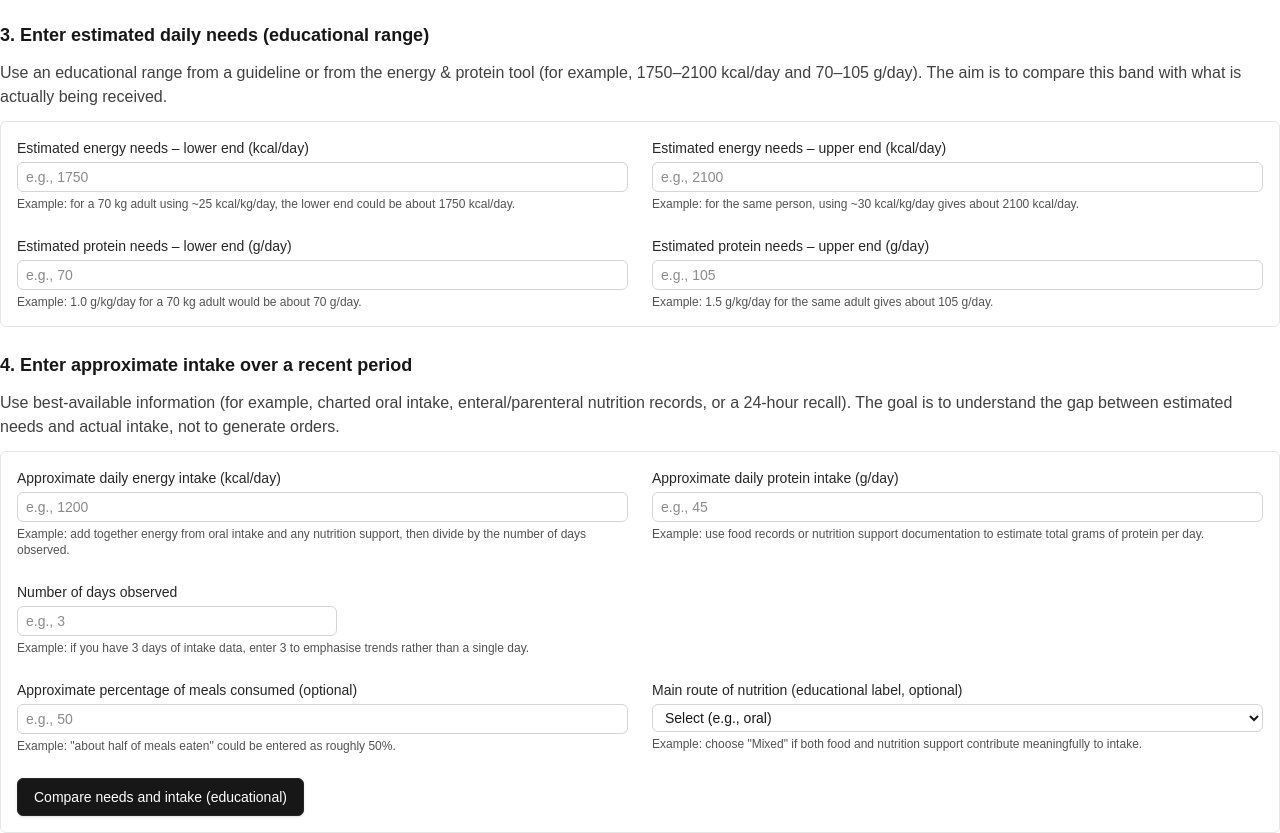
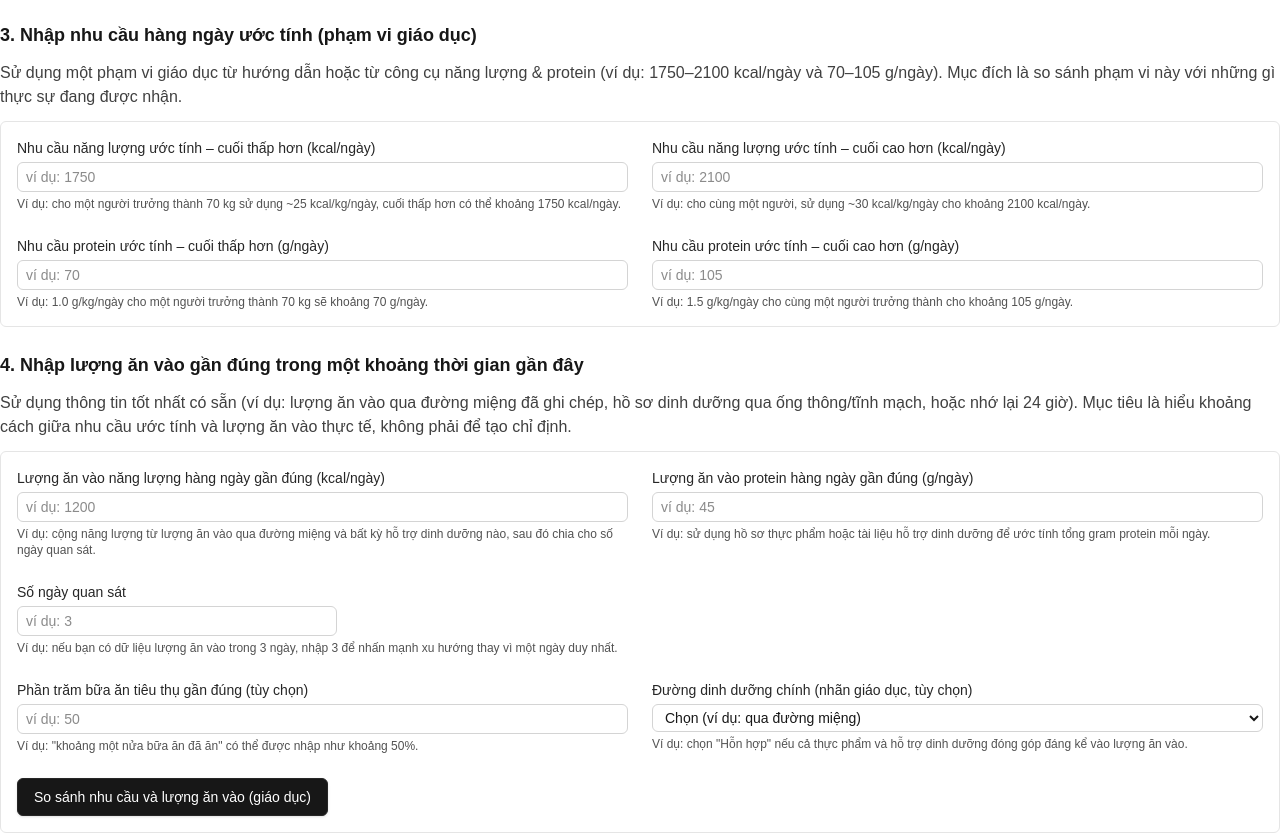
Before and after one commit to drvietcanh/nutrition, a Next.js app in the folder clinical-nutrition/: page /tools/intake-assessment in a window 1280 px wide. Shown: the part 580-1413 px from the top of the page. Built offline with nearby package versions, Linux system fonts and the light colour scheme.

Commit message:
Viá»‡t hÃ³a intake-assessment InteractiveSection (UI text)

```diff
--- a/clinical-nutrition/app/tools/intake-assessment/InteractiveSection.tsx
+++ b/clinical-nutrition/app/tools/intake-assessment/InteractiveSection.tsx
@@ -92,7 +92,7 @@ export function InteractiveSection() {
 
   return (
     <section
-      aria-label="Intake versus estimated needs teaching tool"
+      aria-label="Công cụ giảng dạy lượng ăn vào so với nhu cầu ước tính"
       className="space-y-6"
     >
       <NeedsForm state={needsForm} onChange={setNeedsForm} />
@@ -117,95 +117,95 @@ function NeedsForm({ state, onChange }: NeedsFormProps) {
   return (
     <section aria-labelledby="needs-heading" className="space-y-3">
       <h2 id="needs-heading" className="text-base font-semibold sm:text-lg">
-        3. Enter estimated daily needs (educational range)
+        3. Nhập nhu cầu hàng ngày ước tính (phạm vi giáo dục)
       </h2>
       <p className="text-sm text-neutral-700 sm:text-base">
-        Use an educational range from a guideline or from the energy &amp;
-        protein tool (for example, 1750–2100 kcal/day and 70–105 g/day). The
-        aim is to compare this band with what is actually being received.
+        Sử dụng một phạm vi giáo dục từ hướng dẫn hoặc từ công cụ năng lượng &amp;
+        protein (ví dụ: 1750–2100 kcal/ngày và 70–105 g/ngày).
+        Mục đích là so sánh phạm vi này với những gì thực sự đang được nhận.
       </p>
       <form className="grid gap-4 rounded-md border border-neutral-200 bg-white p-4 sm:grid-cols-2 sm:gap-6">
         <div className="space-y-1">
           <label
             className="block text-xs font-medium text-neutral-800 sm:text-sm"
-            title="Why it matters: the lower end of the range often reflects a cautious starting point."
+            title="Tại sao quan trọng: cuối thấp hơn của phạm vi thường phản ánh điểm khởi đầu thận trọng."
           >
-            Estimated energy needs – lower end (kcal/day)
+            Nhu cầu năng lượng ước tính – cuối thấp hơn (kcal/ngày)
           </label>
           <input
             type="number"
             inputMode="numeric"
             min={0}
             className="w-full rounded-md border border-neutral-300 px-2 py-1 text-sm"
-            placeholder="e.g., 1750"
+            placeholder="ví dụ: 1750"
             value={state.energyLower}
             onChange={(e) => update("energyLower", e.target.value)}
           />
           <p className="text-xs text-neutral-600">
-            Example: for a 70&nbsp;kg adult using ~25 kcal/kg/day, the lower end
-            could be about 1750 kcal/day.
+            Ví dụ: cho một người trưởng thành 70&nbsp;kg sử dụng ~25 kcal/kg/ngày, cuối thấp hơn
+            có thể khoảng 1750 kcal/ngày.
           </p>
         </div>
         <div className="space-y-1">
           <label
             className="block text-xs font-medium text-neutral-800 sm:text-sm"
-            title="Why it matters: the upper end marks a more generous band that may be appropriate as tolerance and clinical course become clearer."
+            title="Tại sao quan trọng: cuối cao hơn đánh dấu một phạm vi rộng rãi hơn có thể phù hợp khi khả năng chịu đựng và diễn biến lâm sàng trở nên rõ ràng hơn."
           >
-            Estimated energy needs – upper end (kcal/day)
+            Nhu cầu năng lượng ước tính – cuối cao hơn (kcal/ngày)
           </label>
           <input
             type="number"
             inputMode="numeric"
             min={0}
             className="w-full rounded-md border border-neutral-300 px-2 py-1 text-sm"
-            placeholder="e.g., 2100"
+            placeholder="ví dụ: 2100"
             value={state.energyUpper}
             onChange={(e) => update("energyUpper", e.target.value)}
           />
           <p className="text-xs text-neutral-600">
-            Example: for the same person, using ~30 kcal/kg/day gives about 2100
-            kcal/day.
+            Ví dụ: cho cùng một người, sử dụng ~30 kcal/kg/ngày cho khoảng 2100
+            kcal/ngày.
           </p>
         </div>
 
         <div className="space-y-1">
           <label
             className="block text-xs font-medium text-neutral-800 sm:text-sm"
-            title="Why it matters: protein ranges often widen in illness to allow for higher needs and local variation."
+            title="Tại sao quan trọng: phạm vi protein thường mở rộng trong bệnh tật để cho phép nhu cầu cao hơn và biến đổi địa phương."
           >
-            Estimated protein needs – lower end (g/day)
+            Nhu cầu protein ước tính – cuối thấp hơn (g/ngày)
           </label>
           <input
             type="number"
             inputMode="numeric"
             min={0}
             className="w-full rounded-md border border-neutral-300 px-2 py-1 text-sm"
-            placeholder="e.g., 70"
+            placeholder="ví dụ: 70"
             value={state.proteinLower}
             onChange={(e) => update("proteinLower", e.target.value)}
           />
           <p className="text-xs text-neutral-600">
-            Example: 1.0 g/kg/day for a 70&nbsp;kg adult would be about 70 g/day.
+            Ví dụ: 1.0 g/kg/ngày cho một người trưởng thành 70&nbsp;kg sẽ khoảng 70 g/ngày.
           </p>
         </div>
         <div className="space-y-1">
           <label
             className="block text-xs font-medium text-neutral-800 sm:text-sm"
-            title="Why it matters: the upper end reflects more generous protein provision in some guidelines, especially during catabolic illness."
+            title="Tại sao quan trọng: cuối cao hơn phản ánh cung cấp protein rộng rãi hơn trong một số hướng dẫn, đặc biệt trong bệnh dị hóa."
           >
-            Estimated protein needs – upper end (g/day)
+            Nhu cầu protein ước tính – cuối cao hơn (g/ngày)
           </label>
           <input
             type="number"
             inputMode="numeric"
             min={0}
             className="w-full rounded-md border border-neutral-300 px-2 py-1 text-sm"
-            placeholder="e.g., 105"
+            placeholder="ví dụ: 105"
             value={state.proteinUpper}
             onChange={(e) => update("proteinUpper", e.target.value)}
           />
           <p className="text-xs text-neutral-600">
-            Example: 1.5 g/kg/day for the same adult gives about 105 g/day.
+            Ví dụ: 1.5 g/kg/ngày cho cùng một người trưởng thành cho khoảng 105 g/ngày.
           </p>
         </div>
       </form>
@@ -229,13 +229,13 @@ function IntakeForm({ state, onChange, onCompare }: IntakeFormProps) {
   return (
     <section aria-labelledby="intake-heading" className="space-y-3">
       <h2 id="intake-heading" className="text-base font-semibold sm:text-lg">
-        4. Enter approximate intake over a recent period
+        4. Nhập lượng ăn vào gần đúng trong một khoảng thời gian gần đây
       </h2>
       <p className="text-sm text-neutral-700 sm:text-base">
-        Use best-available information (for example, charted oral intake,
-        enteral/parenteral nutrition records, or a 24-hour recall). The goal is
-        to understand the gap between estimated needs and actual intake, not to
-        generate orders.
+        Sử dụng thông tin tốt nhất có sẵn (ví dụ: lượng ăn vào qua đường miệng đã ghi chép,
+        hồ sơ dinh dưỡng qua ống thông/tĩnh mạch, hoặc nhớ lại 24 giờ). Mục tiêu là
+        hiểu khoảng cách giữa nhu cầu ước tính và lượng ăn vào thực tế, không phải để
+        tạo chỉ định.
       </p>
 
       <form
@@ -248,66 +248,66 @@ function IntakeForm({ state, onChange, onCompare }: IntakeFormProps) {
         <div className="space-y-1">
           <label
             className="block text-xs font-medium text-neutral-800 sm:text-sm"
-            title="Why it matters: comparing daily energy intake with an estimated needs band highlights under- or over-provision."
+            title="Tại sao quan trọng: so sánh lượng ăn vào năng lượng hàng ngày với phạm vi nhu cầu ước tính làm nổi bật việc cung cấp dưới hoặc quá mức."
           >
-            Approximate daily energy intake (kcal/day)
+            Lượng ăn vào năng lượng hàng ngày gần đúng (kcal/ngày)
           </label>
           <input
             type="number"
             inputMode="numeric"
             min={0}
             className="w-full rounded-md border border-neutral-300 px-2 py-1 text-sm"
-            placeholder="e.g., 1200"
+            placeholder="ví dụ: 1200"
             value={state.energyIntake}
             onChange={(e) => update("energyIntake", e.target.value)}
           />
           <p className="text-xs text-neutral-600">
-            Example: add together energy from oral intake and any nutrition
-            support, then divide by the number of days observed.
+            Ví dụ: cộng năng lượng từ lượng ăn vào qua đường miệng và bất kỳ hỗ trợ dinh dưỡng nào,
+            sau đó chia cho số ngày quan sát.
           </p>
         </div>
 
         <div className="space-y-1">
           <label
             className="block text-xs font-medium text-neutral-800 sm:text-sm"
-            title="Why it matters: protein intake is often lower than energy intake as a percentage of estimated needs, especially with small meals."
+            title="Tại sao quan trọng: lượng ăn vào protein thường thấp hơn lượng ăn vào năng lượng như một phần trăm của nhu cầu ước tính, đặc biệt với bữa ăn nhỏ."
           >
-            Approximate daily protein intake (g/day)
+            Lượng ăn vào protein hàng ngày gần đúng (g/ngày)
           </label>
           <input
             type="number"
             inputMode="numeric"
             min={0}
             className="w-full rounded-md border border-neutral-300 px-2 py-1 text-sm"
-            placeholder="e.g., 45"
+            placeholder="ví dụ: 45"
             value={state.proteinIntake}
             onChange={(e) => update("proteinIntake", e.target.value)}
           />
           <p className="text-xs text-neutral-600">
-            Example: use food records or nutrition support documentation to
-            estimate total grams of protein per day.
+            Ví dụ: sử dụng hồ sơ thực phẩm hoặc tài liệu hỗ trợ dinh dưỡng để
+            ước tính tổng gram protein mỗi ngày.
           </p>
         </div>
 
         <div className="space-y-1 sm:col-span-2">
           <label
             className="block text-xs font-medium text-neutral-800 sm:text-sm"
-            title="Why it matters: intake on a single day can be misleading; clinicians usually look at patterns over several days."
+            title="Tại sao quan trọng: lượng ăn vào trong một ngày duy nhất có thể gây hiểu lầm; các bác sĩ lâm sàng thường xem xét các mẫu trong vài ngày."
           >
-            Number of days observed
+            Số ngày quan sát
           </label>
           <input
             type="number"
             inputMode="numeric"
             min={1}
             className="w-full rounded-md border border-neutral-300 px-2 py-1 text-sm sm:max-w-xs"
-            placeholder="e.g., 3"
+            placeholder="ví dụ: 3"
             value={state.daysObserved}
             onChange={(e) => update("daysObserved", e.target.value)}
           />
           <p className="text-xs text-neutral-600">
-            Example: if you have 3 days of intake data, enter 3 to emphasise
-            trends rather than a single day.
+            Ví dụ: nếu bạn có dữ liệu lượng ăn vào trong 3 ngày, nhập 3 để nhấn mạnh
+            xu hướng thay vì một ngày duy nhất.
           </p>
         </div>
 
@@ -315,9 +315,9 @@ function IntakeForm({ state, onChange, onCompare }: IntakeFormProps) {
         <div className="space-y-1">
           <label
             className="block text-xs font-medium text-neutral-800 sm:text-sm"
-            title="Why it matters: many ward notes describe intake as a rough percentage of meals eaten, which can help explain why calculated intake looks low."
+            title="Tại sao quan trọng: nhiều ghi chép khoa mô tả lượng ăn vào như một phần trăm thô của bữa ăn đã ăn, điều này có thể giúp giải thích tại sao lượng ăn vào được tính toán trông thấp."
           >
-            Approximate percentage of meals consumed (optional)
+            Phần trăm bữa ăn tiêu thụ gần đúng (tùy chọn)
           </label>
           <input
             type="number"
@@ -325,13 +325,13 @@ function IntakeForm({ state, onChange, onCompare }: IntakeFormProps) {
             min={0}
             max={100}
             className="w-full rounded-md border border-neutral-300 px-2 py-1 text-sm"
-            placeholder="e.g., 50"
+            placeholder="ví dụ: 50"
             value={state.mealsPercent}
             onChange={(e) => update("mealsPercent", e.target.value)}
           />
           <p className="text-xs text-neutral-600">
-            Example: &quot;about half of meals eaten&quot; could be entered as
-            roughly 50%.
+            Ví dụ: &quot;khoảng một nửa bữa ăn đã ăn&quot; có thể được nhập như
+            khoảng 50%.
           </p>
         </div>
 
@@ -339,9 +339,9 @@ function IntakeForm({ state, onChange, onCompare }: IntakeFormProps) {
         <div className="space-y-1">
           <label
             className="block text-xs font-medium text-neutral-800 sm:text-sm"
-            title="Why it matters: intake patterns often differ when nutrition is mainly oral, mainly tube feeding, or a mixture, but this tool does not recommend routes."
+            title="Tại sao quan trọng: mẫu lượng ăn vào thường khác nhau khi dinh dưỡng chủ yếu qua đường miệng, chủ yếu nuôi ăn qua ống, hoặc hỗn hợp, nhưng công cụ này không khuyến nghị đường dùng."
           >
-            Main route of nutrition (educational label, optional)
+            Đường dinh dưỡng chính (nhãn giáo dục, tùy chọn)
           </label>
           <select
             className="w-full rounded-md border border-neutral-300 px-2 py-1 text-sm"
@@ -353,14 +353,14 @@ function IntakeForm({ state, onChange, onCompare }: IntakeFormProps) {
               )
             }
           >
-            <option value="">Select (e.g., oral)</option>
-            <option value="oral">Mostly oral intake</option>
-            <option value="mixed">Mixed oral and nutrition support</option>
-            <option value="unspecified">Unspecified / not documented</option>
+            <option value="">Chọn (ví dụ: qua đường miệng)</option>
+            <option value="oral">Chủ yếu lượng ăn vào qua đường miệng</option>
+            <option value="mixed">Hỗn hợp qua đường miệng và hỗ trợ dinh dưỡng</option>
+            <option value="unspecified">Không xác định / không được ghi chép</option>
           </select>
           <p className="text-xs text-neutral-600">
-            Example: choose &quot;Mixed&quot; if both food and nutrition
-            support contribute meaningfully to intake.
+            Ví dụ: chọn &quot;Hỗn hợp&quot; nếu cả thực phẩm và hỗ trợ dinh dưỡng
+            đóng góp đáng kể vào lượng ăn vào.
           </p>
         </div>
 
@@ -369,7 +369,7 @@ function IntakeForm({ state, onChange, onCompare }: IntakeFormProps) {
             type="submit"
             className="inline-flex items-center rounded-md border border-neutral-800 bg-neutral-900 px-4 py-2 text-sm font-medium text-white shadow-sm hover:bg-neutral-800"
           >
-            Compare needs and intake (educational)
+            So sánh nhu cầu và lượng ăn vào (giáo dục)
           </button>
         </div>
       </form>
@@ -390,12 +390,12 @@ function ResultPanel({ result }: ResultPanelProps) {
         className="space-y-3 rounded-md border border-dashed border-neutral-200 bg-neutral-50 p-4 text-sm text-neutral-700"
       >
         <h2 id="result-heading" className="text-base font-semibold sm:text-lg">
-          5. Gap between needs and intake
+          5. Khoảng cách giữa nhu cầu và lượng ăn vào
         </h2>
         <p>
-          After you enter an educational needs band and an approximate intake,
-          this section will show how they compare and offer teaching points
-          about how clinicians might interpret similar patterns.
+          Sau khi bạn nhập một phạm vi nhu cầu giáo dục và một lượng ăn vào gần đúng,
+          phần này sẽ cho thấy cách chúng so sánh và cung cấp các điểm giảng dạy
+          về cách các bác sĩ lâm sàng có thể giải thích các mẫu tương tự.
         </p>
       </section>
     );
@@ -403,22 +403,22 @@ function ResultPanel({ result }: ResultPanelProps) {
 
   const energyCoverageText =
     result.energyCoveragePercent != null
-      ? `${result.energyCoveragePercent}% of the midpoint of the needs band`
-      : "insufficient data to compare";
+      ? `${result.energyCoveragePercent}% của điểm giữa phạm vi nhu cầu`
+      : "dữ liệu không đủ để so sánh";
 
   const proteinCoverageText =
     result.proteinCoveragePercent != null
-      ? `${result.proteinCoveragePercent}% of the midpoint of the needs band`
-      : "insufficient data to compare";
+      ? `${result.proteinCoveragePercent}% của điểm giữa phạm vi nhu cầu`
+      : "dữ liệu không đủ để so sánh";
 
   const formatGap = (gap: number | null, unit: "kcal" | "g") => {
-    if (gap == null || !Number.isFinite(gap)) return "gap cannot be described with the current data";
+    if (gap == null || !Number.isFinite(gap)) return "khoảng cách không thể được mô tả với dữ liệu hiện tại";
     const rounded = Math.round(Math.abs(gap));
-    if (rounded === 0) return "very close to the midpoint of the needs band";
+    if (rounded === 0) return "rất gần với điểm giữa phạm vi nhu cầu";
     if (gap < 0) {
-      return `about ${rounded} ${unit}/day below the midpoint of the needs band`;
+      return `khoảng ${rounded} ${unit}/ngày dưới điểm giữa phạm vi nhu cầu`;
     }
-    return `about ${rounded} ${unit}/day above the midpoint of the needs band`;
+    return `khoảng ${rounded} ${unit}/ngày trên điểm giữa phạm vi nhu cầu`;
   };
 
   const energyGapText = formatGap(result.energyGapKcalPerDay, "kcal");
@@ -427,31 +427,31 @@ function ResultPanel({ result }: ResultPanelProps) {
   const adequacyLabel = (category: typeof result.energyCategory) => {
     switch (category) {
       case "much_lower":
-        return "markedly below this educational band (markedly inadequate from a teaching perspective)";
+        return "thấp hơn đáng kể so với phạm vi giáo dục này (không đầy đủ đáng kể từ góc độ giảng dạy)";
       case "somewhat_lower":
-        return "somewhat below this educational band (partially adequate)";
+        return "thấp hơn một chút so với phạm vi giáo dục này (đầy đủ một phần)";
       case "approximate":
-        return "broadly within this educational band (adequate in many teaching examples)";
+        return "rộng rãi trong phạm vi giáo dục này (đầy đủ trong nhiều ví dụ giảng dạy)";
       case "higher":
-        return "above this educational band; in practice this may or may not be appropriate";
+        return "trên phạm vi giáo dục này; trong thực hành điều này có thể hoặc không phù hợp";
       default:
-        return "cannot be categorised with the current information";
+        return "không thể được phân loại với thông tin hiện tại";
     }
   };
 
   const energyBandText =
     result.energyMidpoint != null
-      ? `Midpoint of energy needs band ≈ ${Math.round(
+      ? `Điểm giữa phạm vi nhu cầu năng lượng ≈ ${Math.round(
           result.energyMidpoint
-        )} kcal/day`
-      : "Energy needs band not provided";
+        )} kcal/ngày`
+      : "Phạm vi nhu cầu năng lượng không được cung cấp";
 
   const proteinBandText =
     result.proteinMidpoint != null
-      ? `Midpoint of protein needs band ≈ ${Math.round(
+      ? `Điểm giữa phạm vi nhu cầu protein ≈ ${Math.round(
           result.proteinMidpoint
-        )} g/day`
-      : "Protein needs band not provided";
+        )} g/ngày`
+      : "Phạm vi nhu cầu protein không được cung cấp";
 
   const energyBarClass =
     result.energyCategory === "much_lower"
@@ -481,18 +481,18 @@ function ResultPanel({ result }: ResultPanelProps) {
       className="space-y-4 rounded-md border border-neutral-200 bg-white p-4 text-sm text-neutral-800"
     >
       <h2 id="result-heading" className="text-base font-semibold sm:text-lg">
-        5. Gap between needs and intake (educational view)
+        5. Khoảng cách giữa nhu cầu và lượng ăn vào (chế độ xem giáo dục)
       </h2>
 
       <div className="grid gap-4 md:grid-cols-2">
         <div className="space-y-2">
           <p className="text-xs font-semibold text-neutral-700">
-            Energy comparison
+            So sánh năng lượng
           </p>
           <p className="text-xs text-neutral-700">
-            {energyBandText}. Estimated intake is{" "}
-            <strong>{energyCoverageText}</strong> and{" "}
-            <strong>{energyGapText}</strong> (energy adequacy is{" "}
+            {energyBandText}. Lượng ăn vào ước tính là{" "}
+            <strong>{energyCoverageText}</strong> và{" "}
+            <strong>{energyGapText}</strong> (đầy đủ năng lượng là{" "}
             {adequacyLabel(result.energyCategory)}).
           </p>
           <div className="mt-1 space-y-1">
@@ -500,20 +500,20 @@ function ResultPanel({ result }: ResultPanelProps) {
               <div className={`h-2 rounded-full ${energyBarClass}`} />
             </div>
             <p className="text-[11px] text-neutral-500">
-              The bar qualitatively shows how intake compares with the midpoint
-              of the educational needs band (not to scale).
+              Thanh này cho thấy một cách định tính cách lượng ăn vào so sánh với điểm giữa
+              của phạm vi nhu cầu giáo dục (không theo tỷ lệ).
             </p>
           </div>
         </div>
 
         <div className="space-y-2">
           <p className="text-xs font-semibold text-neutral-700">
-            Protein comparison
+            So sánh protein
           </p>
           <p className="text-xs text-neutral-700">
-            {proteinBandText}. Estimated intake is{" "}
-            <strong>{proteinCoverageText}</strong> and{" "}
-            <strong>{proteinGapText}</strong> (protein adequacy is{" "}
+            {proteinBandText}. Lượng ăn vào ước tính là{" "}
+            <strong>{proteinCoverageText}</strong> và{" "}
+            <strong>{proteinGapText}</strong> (đầy đủ protein là{" "}
             {adequacyLabel(result.proteinCategory)}).
           </p>
           <div className="mt-1 space-y-1">
@@ -521,8 +521,8 @@ function ResultPanel({ result }: ResultPanelProps) {
               <div className={`h-2 rounded-full ${proteinBarClass}`} />
             </div>
             <p className="text-[11px] text-neutral-500">
-              This band makes the protein gap visible without suggesting a
-              specific target.
+              Dải này làm cho khoảng cách protein hiển thị mà không gợi ý một
+              mục tiêu cụ thể.
             </p>
           </div>
         </div>
@@ -531,7 +531,7 @@ function ResultPanel({ result }: ResultPanelProps) {
       {/* Interpretation & learning points from the comparison helper */}
       <section className="space-y-1 border-t border-dashed border-neutral-200 pt-2">
         <p className="text-xs font-semibold text-neutral-700">
-          Interpretation &amp; learning points
+          Giải thích &amp; điểm học tập
         </p>
         <ul className="list-disc space-y-1 pl-5 text-xs text-neutral-700">
           {result.interpretation.map((line) => (
@@ -543,10 +543,10 @@ function ResultPanel({ result }: ResultPanelProps) {
       {/* Limitations and caveats */}
       {(result.missingFields.length > 0 || result.warnings.length > 0) && (
         <section className="space-y-1 rounded-md border border-amber-100 bg-amber-50 p-2 text-xs text-amber-900">
-          <p className="font-semibold">Limitations and caveats</p>
+          <p className="font-semibold">Giới hạn và lưu ý</p>
           {result.missingFields.length > 0 && (
             <p>
-              Some information was missing or approximate:{" "}
+              Một số thông tin bị thiếu hoặc gần đúng:{" "}
               {result.missingFields.join(", ")}.
             </p>
           )}
```
